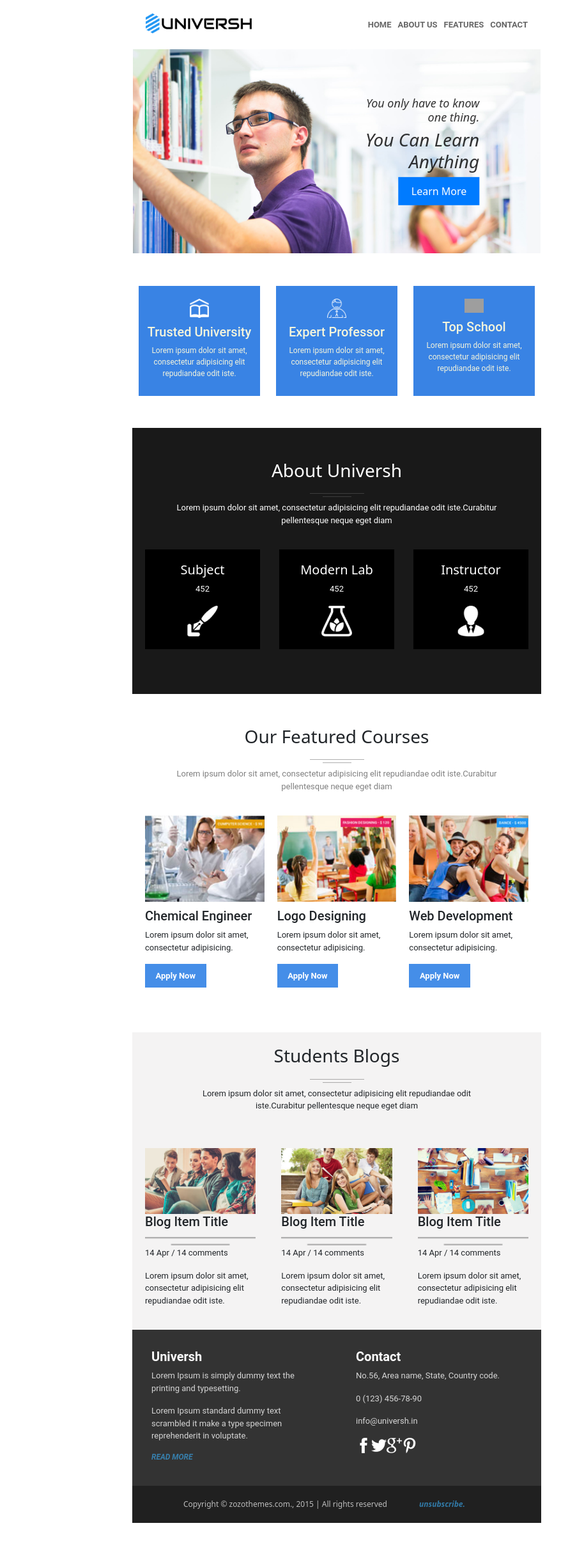
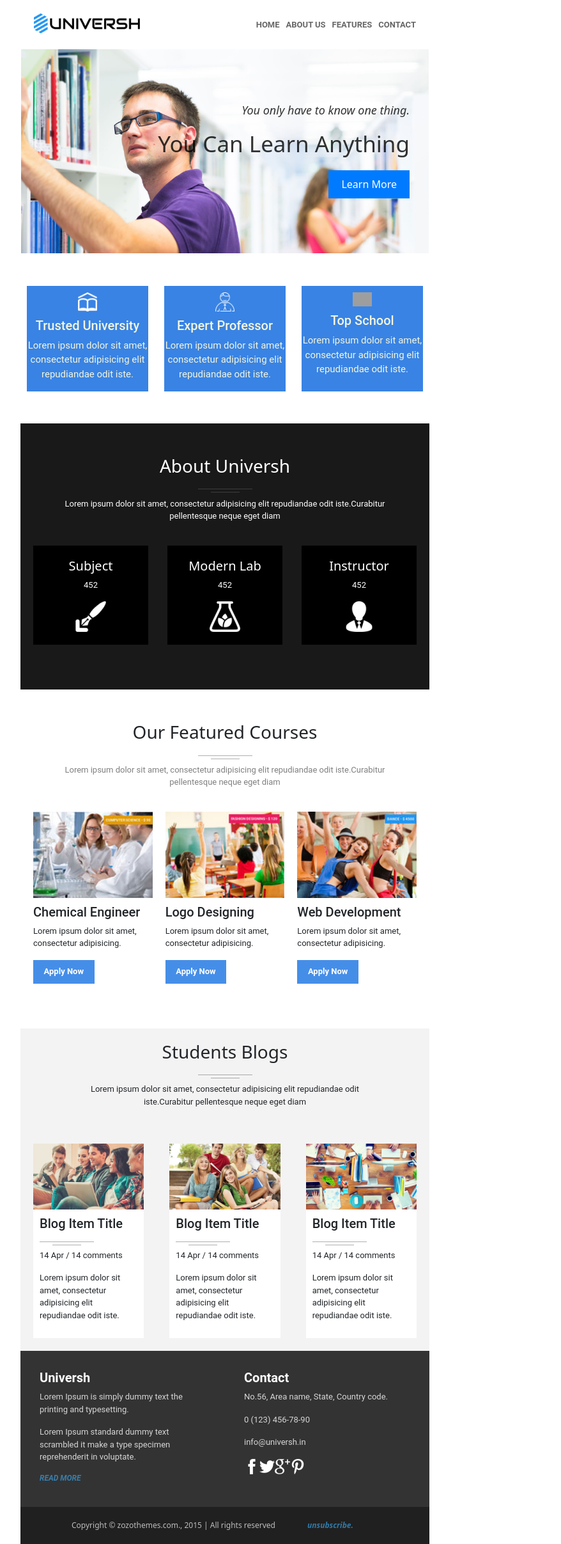
Before and after one commit to Uthaya-Uitoux/react-task, a React (Vite) app: page / in a window 1280 px wide. Shown: the whole page at 64% size, without its empty margins (288-1166 px from the left). Before the commit the page ends 2381 px from the top, so only its background shows below. Built offline with nearby package versions, Linux system fonts and the light colour scheme; grey boxes are pictures that could not be loaded.

Commit message:
css changes.

```diff
--- a/src/App.jsx
+++ b/src/App.jsx
@@ -15,7 +15,7 @@
     return(
       <li>
       {imgPosition==='start'&&<img src={img} alt="img1" />}
-      <h5>{title}</h5>
+      <h5 className='features_title'>{title}</h5>
       <p>{description}</p>
       {imgPosition==='end'&&<img src={img} alt="img1" />}
       </li>
@@ -26,7 +26,7 @@
     return(
       <li>
       {imgPosition==='start'&&<img src={img} alt="img1" />}
-      <h5>{title}</h5>
+      <h5 >{title}</h5>
       <p>{description}</p>
       <button>{button}</button>
       {imgPosition==='end'&&<img src={img} alt="img1" />}
@@ -38,12 +38,14 @@
 
     return(
       <li>
-      {imgPosition==='start'&&<img src={img} alt="img1" />}
-      <h5>{title}</h5>
-      <img src={LineImg} />
-      <p>14 Apr / 14 comments</p>
-      <p>{description}</p>
-      {imgPosition==='end'&&<img src={img} alt="img1" />}
+        {imgPosition==='start'&&<img className='img-fluid' src={img} alt="img1" />}
+        <div className='Students_list_item'>
+          <h5>{title}</h5>
+          <img className='img-fluid' src={LineImg} />
+          <p>14 Apr / 14 comments</p>
+          <p>{description}</p>
+          {imgPosition==='end'&&<img src={img} alt="img1" />}
+        </div>
       </li>
     )
   }
--- a/src/assets/Styles/themes.css
+++ b/src/assets/Styles/themes.css
@@ -1,7 +1,7 @@
-
 .Fit_Page{
   max-width:640px;
-  margin-left: 350px;
+  margin: auto;
+  background-color: #fff;
 }
 .header_sec {
     display: grid;
@@ -37,20 +37,22 @@
   .overlay-text {
     position: absolute;
     top: 50%;
-    left: 70%;
-    transform: translate(-50%, -50%);
-    justify-content: flex-end;
+    right: 30px;
+    transform: translateY(-50%);
     text-align: end;
     color:rgb(0, 0, 0, 0.8);
     margin: 0px;
+    row-gap: 20px;
   }
   .overlay-text h6{
     font-style: italic;
     font-size: 18px;
     padding: 0%;
+    margin-bottom: 20px;
   }
   .overlay-text h3{
-    font-style: italic;
+    font-size: 35px;
+    margin-bottom: 20px;
   }
   .overlay-text button {
     padding: 10px 20px;
@@ -78,20 +80,25 @@
   grid-template-columns: repeat(auto-fill, minmax(150px, 1fr)); /* Responsive grid with minimum column width of 200px */
   gap:25px;
   margin: 50px 10px;
+  padding: 10px,5px;
 }
+.features_coll li {
+  padding: 10px,0px;
+  font-size: 12px;
+}
+.features_title h5{
+font-weight: 800;
+font-size: 20px;
 
+}
 /* Styling for each item in the grid */
 .features_coll li {
     list-style: none;
     text-align: center;
     font-size: 15px;
-    padding: 5px;
+    padding: 10px, 0px;
     background:  rgb(57, 131, 228);
     color:beige/* Include padding and border in the item's total width */
-}
-
-.features_coll Features {
-    width: 100%; /* Make each item take up the full width of its grid cell */
 }
 
 /* Optional: If you want to make the images responsive within each item */
@@ -106,10 +113,8 @@
       margin:70px;
       grid-template-columns: 1fr;/* Change to a single column on smaller screens */
   }}
-  .features_coll li {
-    padding: 10px;
-    font-size: 12px;
-  }
+
+
 
 .About_list,.courses_list{
     text-align: center;
@@ -243,7 +248,7 @@
     padding: 0px 50px;
   }
 .Students_list img{
-  width:100%;
+  /* width:100%; */
 }
 @media (max-width: 767px) {
   .Students_list {
@@ -252,6 +257,11 @@
       grid-template-columns: 1fr;
       justify-items: center;/* Change to a single column on smaller screens */
   }
+}
+
+.Students_list_item {
+  padding: 10px;
+  background-color: #fff;
 }
 
 .Contact-details {
@@ -316,10 +326,18 @@ p {
   margin: 0;
   margin-right: 50px;
 }
-@media (max-width: 767px) {
-  .End-list
-   {
-    justify-content: center;
-    grid-template-columns: 1fr;
+
+@media screen and (max-width: 600px) {
+  .End-page{
+    width:448px;
   }
+.End-list{
+    justify-items: center;
+    grid-template-columns: 1fr; /* Change to a single column on smaller screens */
 }
+.End-list p,
+.End-list h6 {
+  display: block; /* Display both elements in a single line */
+  margin: 0;
+}
+}
--- a/src/index.css
+++ b/src/index.css
@@ -27,6 +27,7 @@ body {
   place-items: center;
   min-width: 320px;
   min-height: 100vh;
+  background-color: #ccc;
 }
 
 h1 {
```
